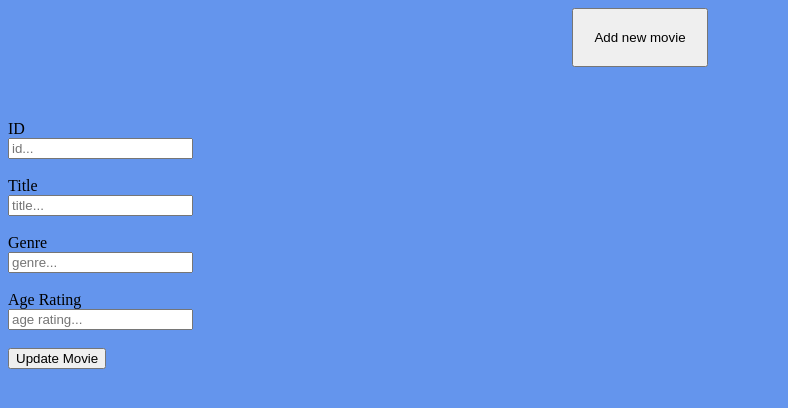
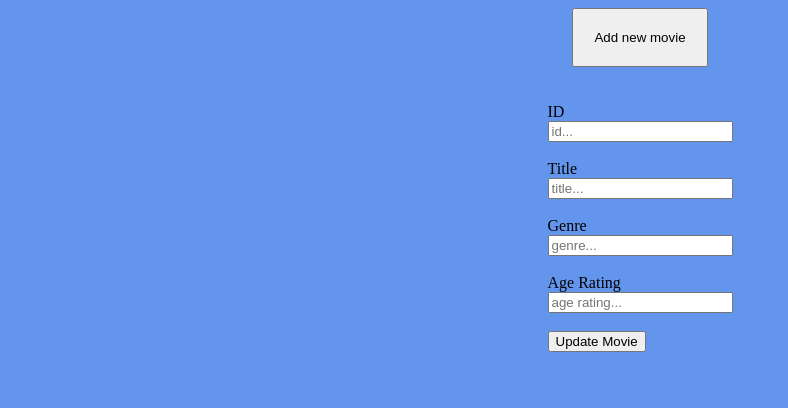
Before and after one commit to bentom08/Full_Stack_api, a web app: page / in a window 1280 px wide. Shown: the top 408 px of the page, without its empty margins (0-788 px from the left). Run offline with its HTML, style and script files only (its server is not run), Linux system fonts and the light colour scheme; data that the repository does not hold is empty.

Commit message:
more css

```diff
--- a/src/main/webapp/index.html
+++ b/src/main/webapp/index.html
@@ -14,7 +14,7 @@
 		<table id="Table">
 		</table><br><br>
 		<script>getTable()</script>
-
+		<div id="update">
 		ID<br>
 		<input id="id" type = "text" name ="id" placeholder="id..."/><br><br>
 		Title<br>
@@ -24,7 +24,7 @@
 		Age Rating<br>
 		<input id="rating" type="text" name="rating"  placeholder="age rating..." /><br><br>
 
-		<input id="update" type="button" value="Update Movie" onclick="updateMovie()" />
+		<input type="button" value="Update Movie" onclick="updateMovie()" />
 	</div>
 	</body>
 </html>
--- a/src/main/webapp/styles.css
+++ b/src/main/webapp/styles.css
@@ -7,13 +7,20 @@ body {
   top: 200px;
 }
 
-#container {
+#containerAll {
   display: flex;
   flex-flow: column wrap;
   align-items: center;
+}
+
+#container {
   font-size:15px;
 }
 
 #add {
   padding: 20px
 }
+
+#update {
+
+}
```
